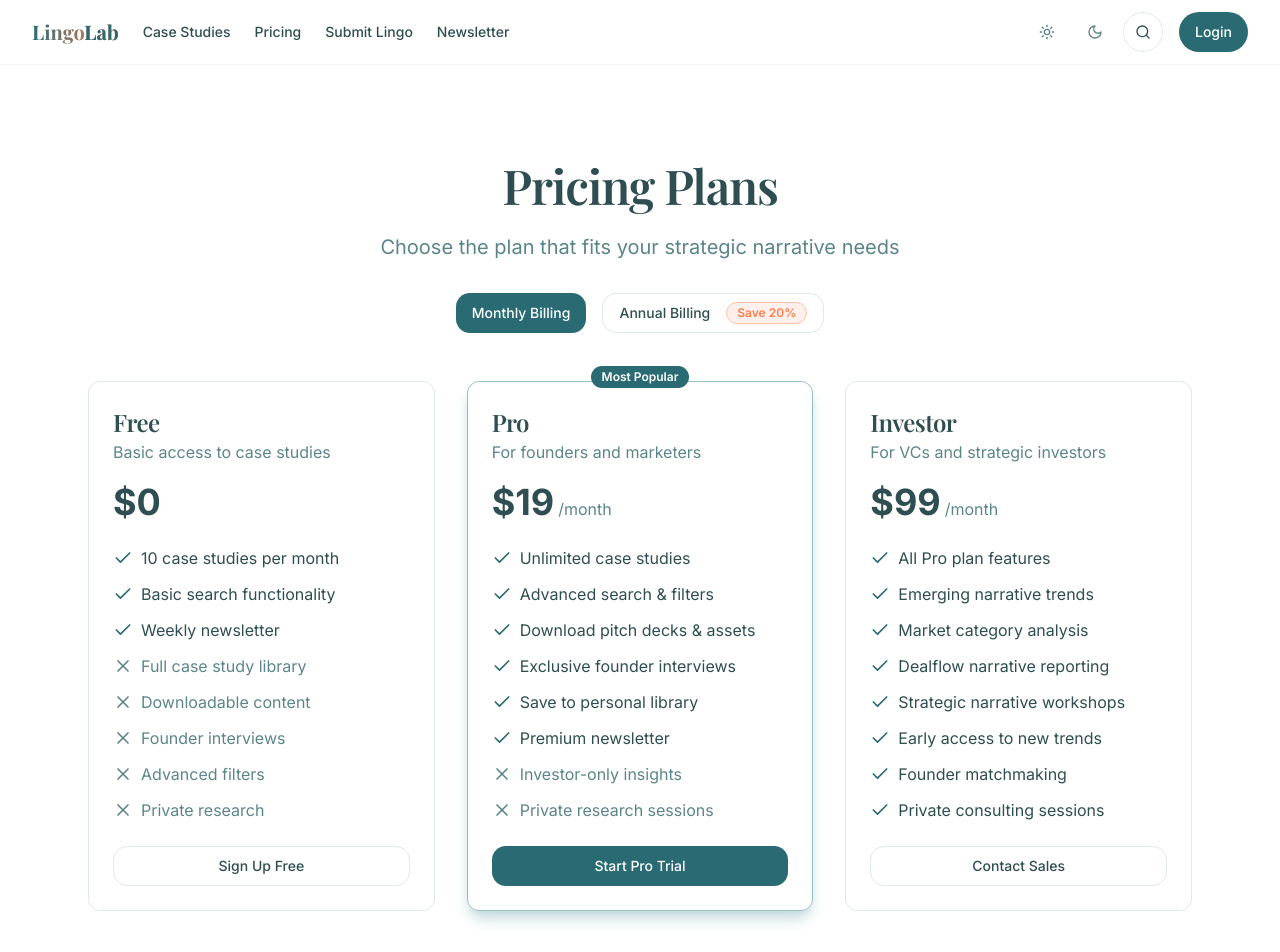
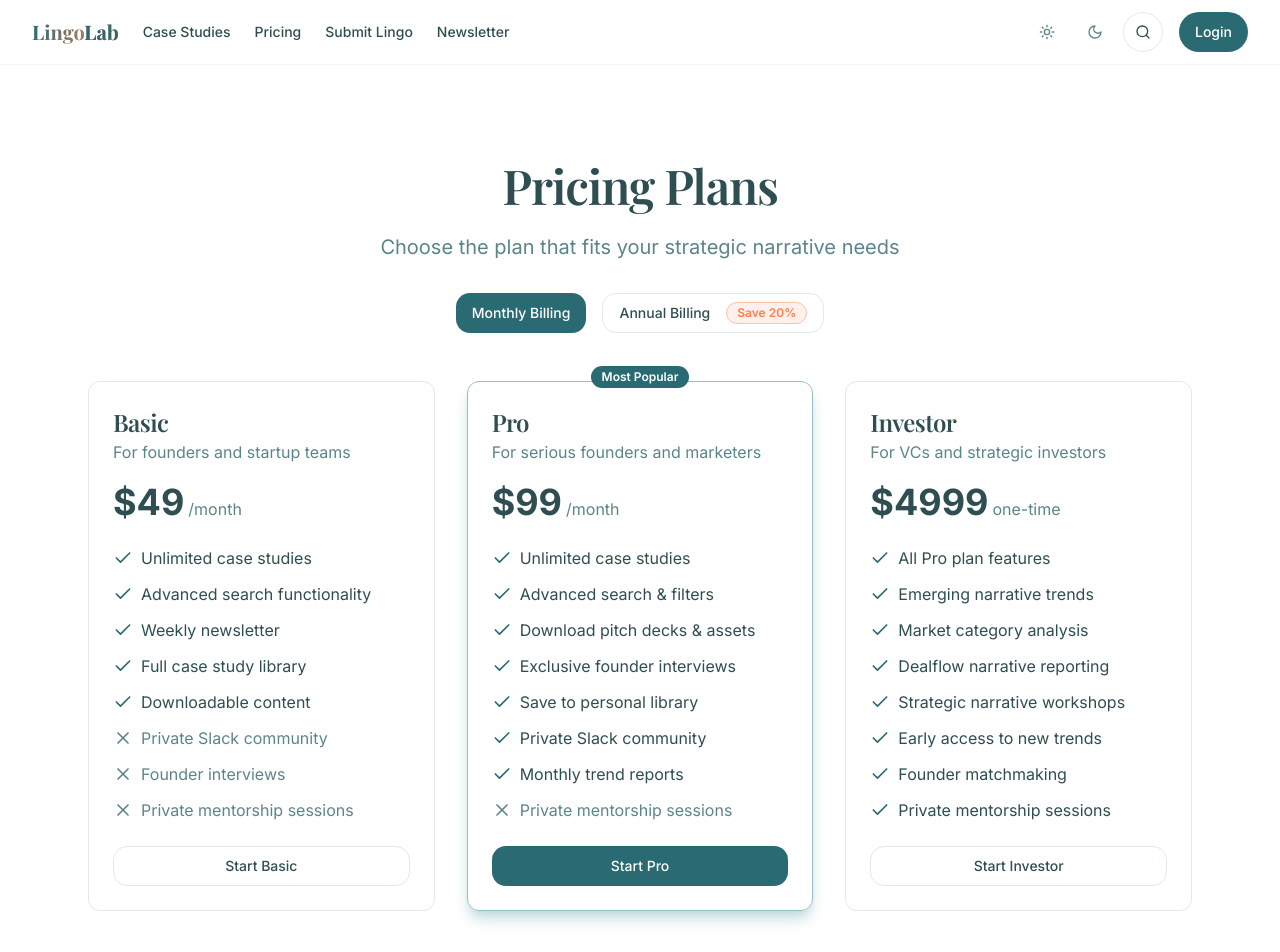
Before and after one commit to saandeepkondury/lingo-lab, a React (Vite) app: page /pricing in a window 1280 px wide. Shown: the top 952 px of the page. Built offline with nearby package versions, Linux system fonts and the light colour scheme.

Commit message:
Refactor: Update pricing page
Update pricing tiers and CTAs based on user request.

```diff
--- a/src/pages/Pricing.tsx
+++ b/src/pages/Pricing.tsx
@@ -8,25 +8,26 @@ import { Check, X, Mail } from 'lucide-react';
 
 const pricingPlans = [
   {
-    name: "Free",
-    description: "Basic access to case studies",
-    price: 0,
+    name: "Basic",
+    description: "For founders and startup teams",
+    price: 49,
+    frequency: "month",
     features: [
-      { included: true, text: "10 case studies per month" },
-      { included: true, text: "Basic search functionality" },
+      { included: true, text: "Unlimited case studies" },
+      { included: true, text: "Advanced search functionality" },
       { included: true, text: "Weekly newsletter" },
-      { included: false, text: "Full case study library" },
-      { included: false, text: "Downloadable content" },
+      { included: true, text: "Full case study library" },
+      { included: true, text: "Downloadable content" },
+      { included: false, text: "Private Slack community" },
       { included: false, text: "Founder interviews" },
-      { included: false, text: "Advanced filters" },
-      { included: false, text: "Private research" },
+      { included: false, text: "Private mentorship sessions" },
     ],
-    cta: "Sign Up Free"
+    cta: "Start Basic"
   },
   {
     name: "Pro",
-    description: "For founders and marketers",
-    price: 19,
+    description: "For serious founders and marketers",
+    price: 99,
     frequency: "month",
     popular: true,
     features: [
@@ -35,17 +36,17 @@ const pricingPlans = [
       { included: true, text: "Download pitch decks & assets" },
       { included: true, text: "Exclusive founder interviews" },
       { included: true, text: "Save to personal library" },
-      { included: true, text: "Premium newsletter" },
-      { included: false, text: "Investor-only insights" },
-      { included: false, text: "Private research sessions" },
+      { included: true, text: "Private Slack community" },
+      { included: true, text: "Monthly trend reports" },
+      { included: false, text: "Private mentorship sessions" },
     ],
-    cta: "Start Pro Trial"
+    cta: "Start Pro"
   },
   {
     name: "Investor",
     description: "For VCs and strategic investors",
-    price: 99,
-    frequency: "month",
+    price: 4999,
+    oneTime: true,
     features: [
       { included: true, text: "All Pro plan features" },
       { included: true, text: "Emerging narrative trends" },
@@ -54,9 +55,9 @@ const pricingPlans = [
       { included: true, text: "Strategic narrative workshops" },
       { included: true, text: "Early access to new trends" },
       { included: true, text: "Founder matchmaking" },
-      { included: true, text: "Private consulting sessions" },
+      { included: true, text: "Private mentorship sessions" },
     ],
-    cta: "Contact Sales"
+    cta: "Start Investor"
   }
 ];
 
@@ -117,13 +118,16 @@ const Pricing = () => {
                   <div className="mt-4 mb-6">
                     <div className="flex items-baseline">
                       <span className="text-4xl font-bold">${plan.price}</span>
-                      {plan.price > 0 && (
+                      {!plan.oneTime && (
                         <span className="text-muted-foreground ml-1">
                           /{billingFrequency === 'year' ? 'year' : plan.frequency}
                         </span>
                       )}
+                      {plan.oneTime && (
+                        <span className="text-muted-foreground ml-1">one-time</span>
+                      )}
                     </div>
-                    {plan.price > 0 && billingFrequency === 'year' && (
+                    {!plan.oneTime && plan.price > 0 && billingFrequency === 'year' && (
                       <p className="text-sm text-muted-foreground mt-1">
                         ${Math.round(plan.price * 12 * 0.8)} billed annually
                       </p>
```
